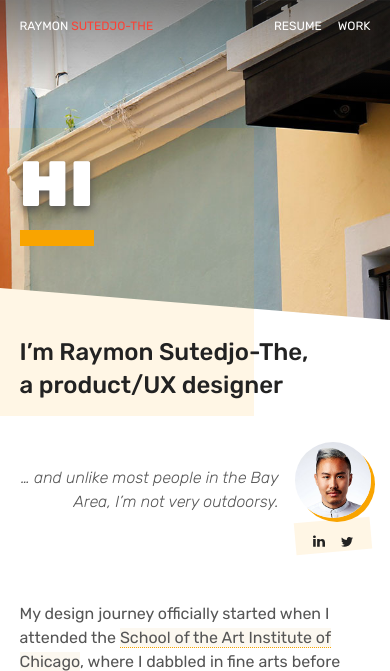
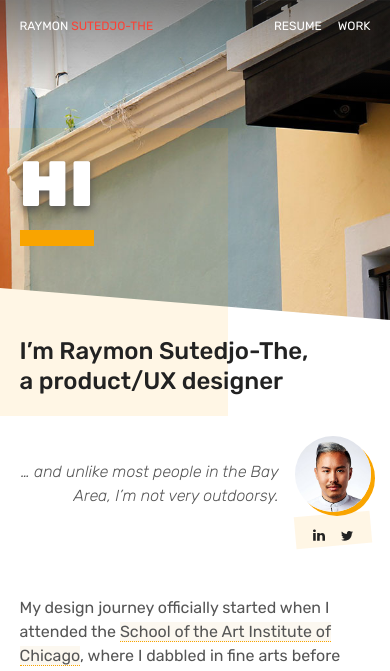
Before and after one commit to raymonst/ray-mon, a PHP site: page / in a window 390 px wide. Shown: the top 671 px of the page. Run offline with PHP 8.4, Linux system fonts and the light colour scheme; data that the repository does not hold is empty.

Commit message:
Changed intro text css on home

```diff
--- a/_css/style.scss
+++ b/_css/style.scss
@@ -524,10 +524,10 @@ nav {
 		.intro {
 			color: $color-text-dark;
 			font-style: normal;
-			font-size: 2.5rem;
+			font-size: 2.25rem;
 			grid-column: col 1 / span 9;
 			grid-row: row 1 / span 2;
-			line-height: 1.375;
+			line-height: 1.25;
 			margin: 0 0 2rem 0;
 		}
 
@@ -613,10 +613,10 @@ nav {
 
 	#header-decoration {
 		background: rgba(249,164,0,.1);
-		height: 22rem;
+		height: 20rem;
 		position: absolute;
 		left: -2rem;
-		width: 22rem;
+		width: 20rem;
 		top: -1rem;
 		z-index: 0;
 	}
@@ -1057,8 +1057,8 @@ nav {
 
 		#header-decoration {
 			height: 18rem;
-			width: 16rem;
-			left: -6%;
+			width: 15rem;
+			left: -2rem;
 			top: -1rem;
 		}
 
```
Also changed, not shown: _css/style.css.
